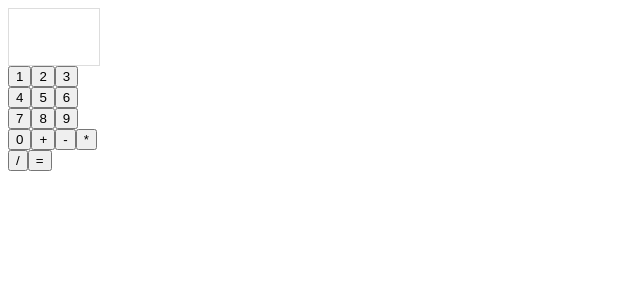
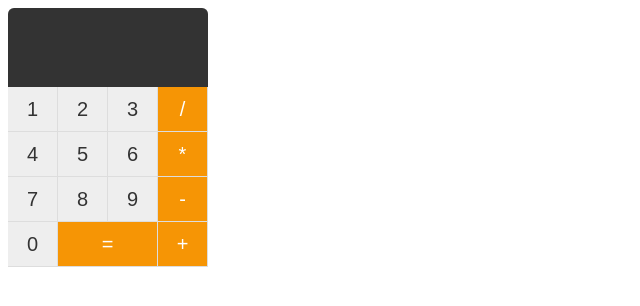
Before and after one commit to pramithprakash/Calculator-ng2, an Angular app: page / in a window 1280 px wide. Shown: the top 306 px of the page, without its empty margins (0-640 px from the left). Built offline with nearby package versions, Linux system fonts and the light colour scheme.

Commit message:
css changes

```diff
--- a/src/app/components/calculator.css
+++ b/src/app/components/calculator.css
@@ -1,3 +1,45 @@
-.big-font {
-    font-size: 24px;
+.calculator {
+    width: 200px;
+    background: #ddd;
+    border-radius: 6px 6px 0 0;
+    font-family: monospace;
 }
+.display {
+    border-radius: 6px 6px 0 0;
+    padding: 0 5px;
+    background: #333;
+    margin-bottom: 0;
+}
+.operation {
+    font-size: 18px;
+    height: 24px;
+    color: #777;
+    line-height: 28px;
+    overflow: hidden;
+}
+.operation span {
+    float: left;
+}
+.result {
+    height: 55px;
+    color: #fff;
+    font-size: 48px;
+}
+.calculator button {
+    width: calc(25% - 1px );
+    background: #eee;
+    color: #333;
+    border: 0;
+    margin: 0 1px 1px 0;
+    height: 44px;
+    line-height: 19px;
+    font-size: 20px;
+    outline: none;
+}
+.calculator button.equals {
+    width: calc(50% - 1px );
+}
+.calculator button.operation {
+    background: #F69505;
+    color: #fff;
+}
--- a/src/app/components/calculator.html
+++ b/src/app/components/calculator.html
@@ -1,16 +1,17 @@
 <form [formGroup]="group">
-<div style="width:92px">
-   <div style="border: 1px solid #ddd;padding: 0 5px;" class="form-group big-font">
-      <div style="font-size: 10px;height:13px;">
+<div class="calculator">
+   <div class="display">
+      <div class="operation">
          <span>{{operation.input1}}</span>
          <span>{{operation.sign}}</span>
          <span>{{operation.input2}}</span>
       </div>
-      <div style="height:43px;">
+      <div class="result">
          <span>{{operation.result}}</span>
       </div>
    </div>
    <button
+   [ngClass]="operator.class"
    (click)="assignOperation(operator)" *ngFor="let operator of operators" [value]="operator.id">{{operator.sign}}</button>
 </div>
 <form>
--- a/src/app/components/calculator.ts
+++ b/src/app/components/calculator.ts
@@ -1,8 +1,8 @@
 import {Component} from '@angular/core';
 import {FormBuilder, FormGroup, FormControl, Validators} from '@angular/forms';
 
-import {Operation} from '../domain/operation';
-import {OperatorsEnum, Operators} from '../domain/operators';
+import {Operation} from './operation';
+import {OperatorsEnum, Operators} from './operators';
 import {OperationService} from '../services/operationService';
 
 @Component({
--- a/src/app/domain/operators.ts
+++ b/src/app/components/operators.ts
@@ -21,17 +21,17 @@ export class Operators {
         {'id': OperatorsEnum.one, 'name': 'One', sign: '1'},
         {'id': OperatorsEnum.two, 'name': 'Two', sign: '2'},
         {'id': OperatorsEnum.three, 'name': 'Three', sign: '3'},
+        {'id': OperatorsEnum.division, 'name': 'Division', sign: '/', 'operationId':4, class: 'operation'},
         {'id': OperatorsEnum.four, 'name': 'Four', sign: '4'},
         {'id': OperatorsEnum.five, 'name': 'Five', sign: '5'},
         {'id': OperatorsEnum.six, 'name': 'Six', sign: '6'},
+        {'id': OperatorsEnum.multiplication, 'name': 'Multiplication', sign: '*', 'operationId':3, class: 'operation'},
         {'id': OperatorsEnum.seven, 'name': 'Seven', sign: '7'},
         {'id': OperatorsEnum.eight, 'name': 'Eight', sign: '8'},
         {'id': OperatorsEnum.nine, 'name': 'Nine', sign: '9'},
+        {'id': OperatorsEnum.subtraction, 'name': 'Subtraction', sign: '-', 'operationId':2, class: 'operation'},
         {'id': OperatorsEnum.zero, 'name': 'Zero', sign: '0'},
-        {'id': OperatorsEnum.addition, 'name': 'Addition', sign: '+', 'operationId':1},
-        {'id': OperatorsEnum.subtraction, 'name': 'Subtraction', sign: '-', 'operationId':2},
-        {'id': OperatorsEnum.multiplication, 'name': 'Multiplication', sign: '*', 'operationId':3},
-        {'id': OperatorsEnum.division, 'name': 'Division', sign: '/', 'operationId':4},
-        {'id': OperatorsEnum.equals, 'name': 'Equals', sign: '=', 'operationId':5}
+        {'id': OperatorsEnum.equals, 'name': 'Equals', sign: '=', 'operationId':5, class: 'operation equals'},
+        {'id': OperatorsEnum.addition, 'name': 'Addition', sign: '+', 'operationId':1, class: 'operation'}
     ];
 }
--- a/src/app/services/operationService.ts
+++ b/src/app/services/operationService.ts
@@ -1,6 +1,6 @@
 import {Injectable} from "@angular/core";
-import {Operation} from '../domain/operation';
-import {OperatorsEnum} from '../domain/operators';
+import {Operation} from '../components/operation';
+import {OperatorsEnum} from '../components/operators';
 
 /**
  * The OperationService is responsible for handling all calculations.
--- a/src/index.html
+++ b/src/index.html
@@ -4,7 +4,6 @@
   <meta charset="utf-8">
   <title>myCalculator</title>
   <base href="/">
-
   <meta name="viewport" content="width=device-width, initial-scale=1">
 </head>
 <body>
```
Also changed, not shown: src/app/components/operation.ts (renamed from src/app/domain/operation.ts).
